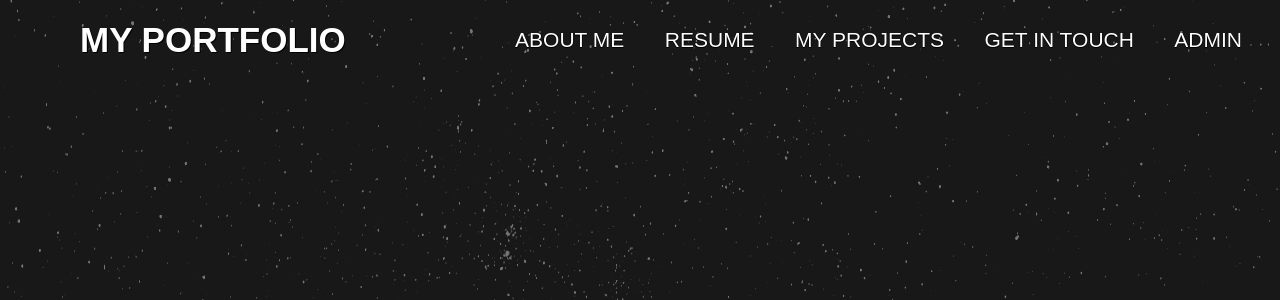
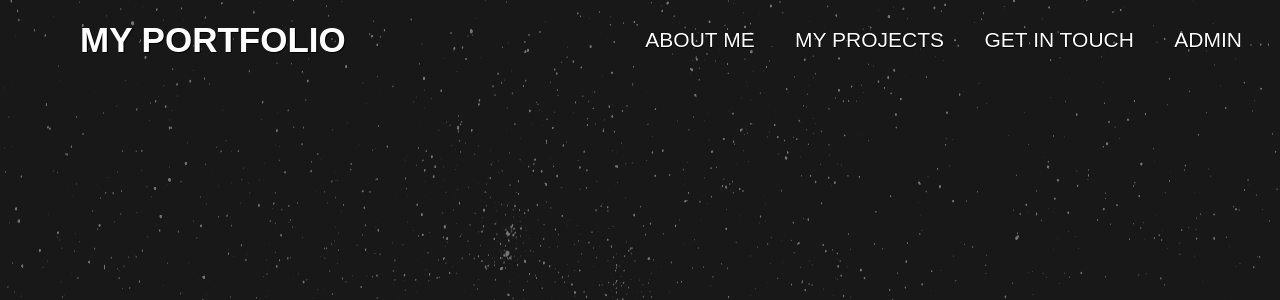
Before and after one commit to bleachjade/my-portfolio-using-django, a Django app: page / in a window 1280 px wide. Shown: the top 300 px of the page. Run offline with Django 3.2, Linux system fonts and the light colour scheme; data that the repository does not hold is empty; some libraries are stand-ins or nearby versions.

Commit message:
remove resume part (unused)

```diff
--- a/portfolio/templates/portfolio/index.html
+++ b/portfolio/templates/portfolio/index.html
@@ -32,7 +32,6 @@
         <label class="logo"><a href="{% url 'index' %}">MY PORTFOLIO</a></label>
         <ul>
           <li><a href="#">About me</a></li>
-          <li><a href="{% static 'pdf/my_resume.pdf' %}">Resume</a></li>
           <li><a href="#work-section">My projects</a></li>
           <li><a href="#contact-section">Get in touch</a></li>
           <li><a href="{% url 'admin:index' %}">Admin</a></li>
```
